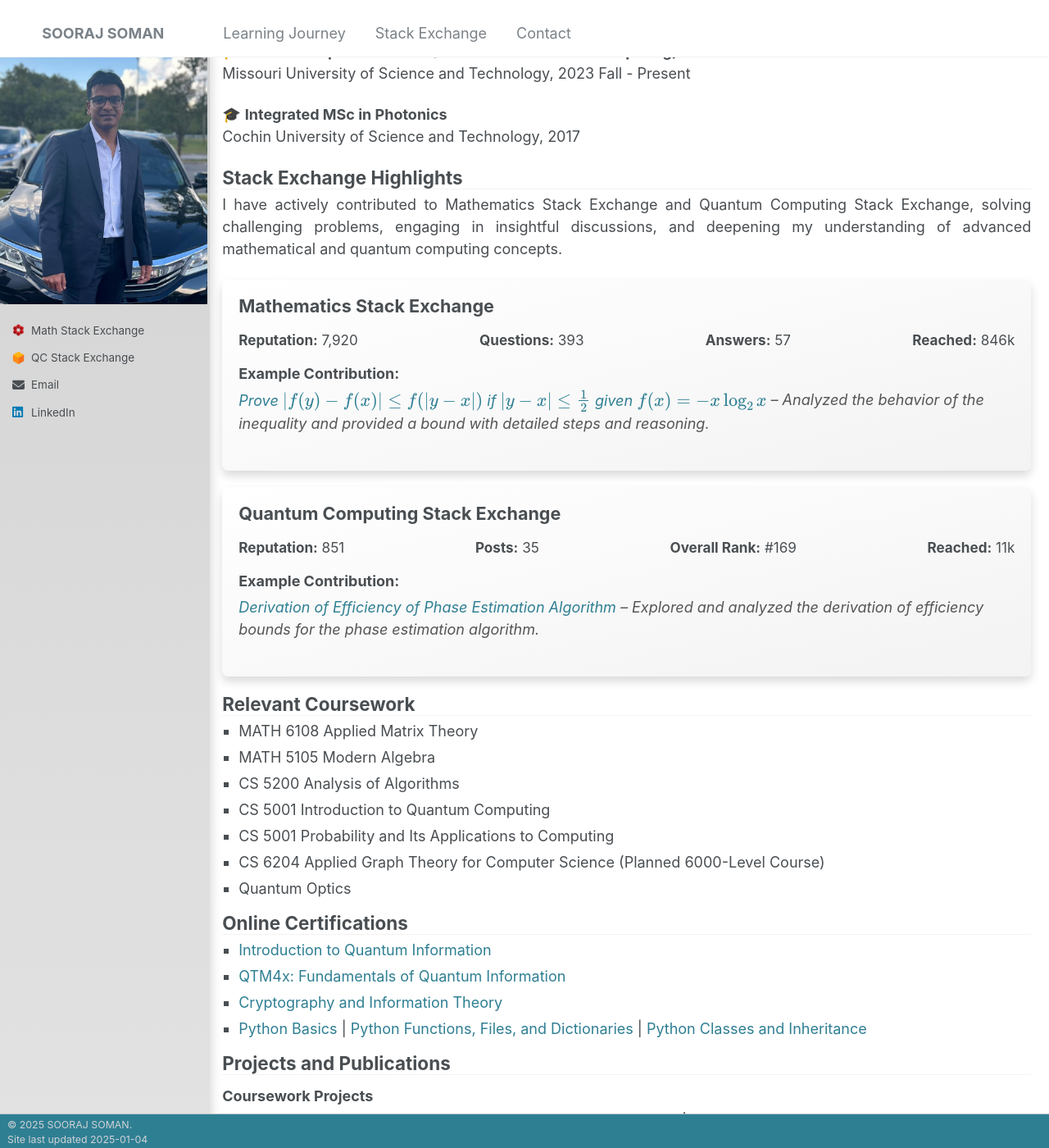
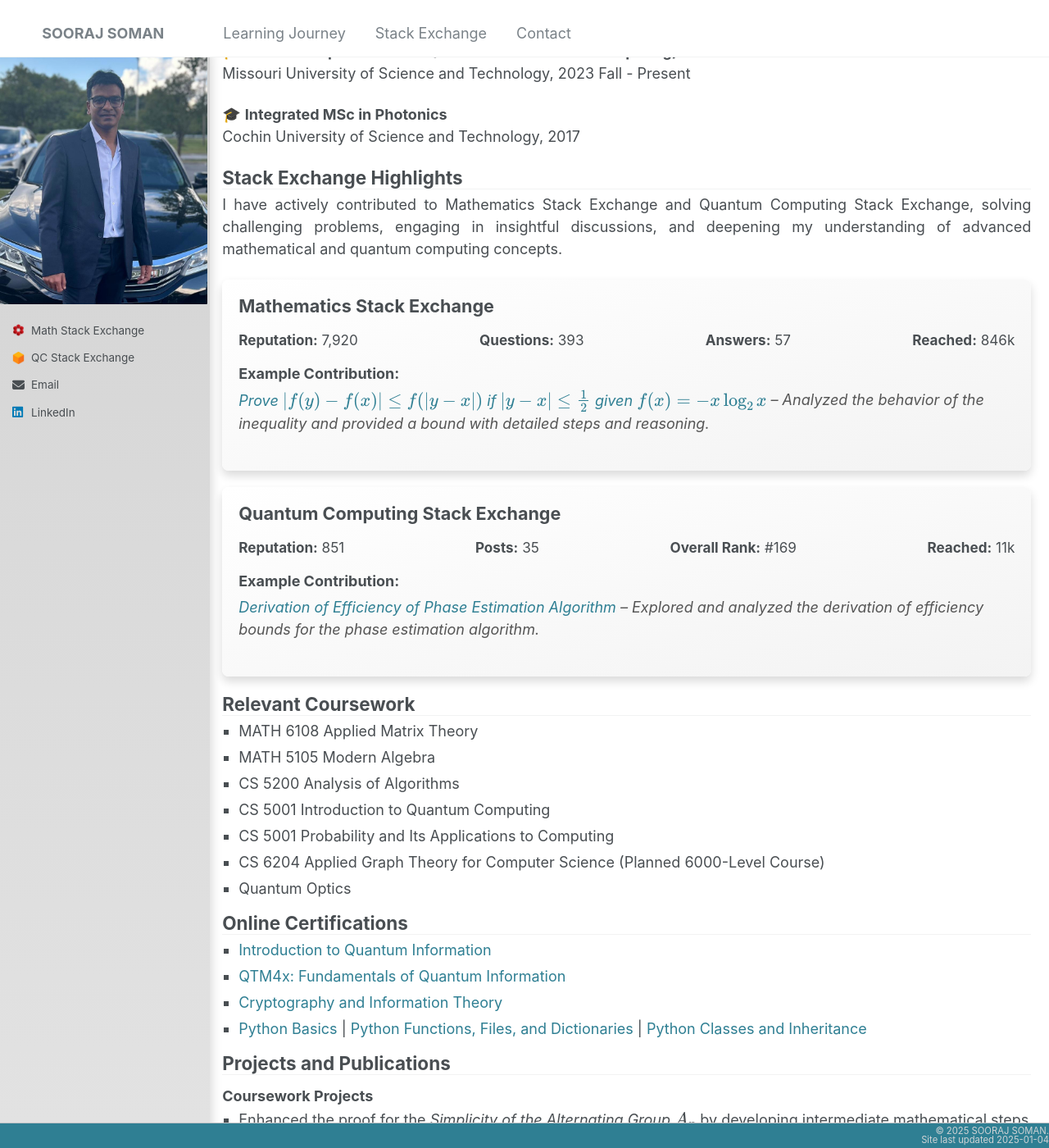
Before and after one commit to soorajss1729/soorajss1729.github.io, a Jekyll site: the page built from _pages/about.md, in a window 1280 px wide and 1400 px high, scrolled down 598 px. Shown: the whole window at 82% size. Built offline with Jekyll 4.4.1, drawn with Linux system fonts in a browser that asks for light colours.

Commit message:
Update _footer.scss

```diff
--- a/_sass/_footer.scss
+++ b/_sass/_footer.scss
@@ -26,7 +26,7 @@
     @include clearfix;
     margin: 0; /* Remove auto margins */
     max-width: 100%;
-    padding: 0.2em 0.5em 0;
+    padding: 0.2em 0em 0.2em;
 
     @include breakpoint($x-large) {
       max-width: $x-large;
@@ -52,8 +52,9 @@
 
 .page__footer-copyright {
   font-family: $global-font-family;
-  font-size: $type-size-7;
-  text-align: left;
+  font-size: $type-size-8;
+  text-align: right;
+  line-height: 1; /* Adjust this value to control spacing */
 }
 
 .page__footer-follow {
```
